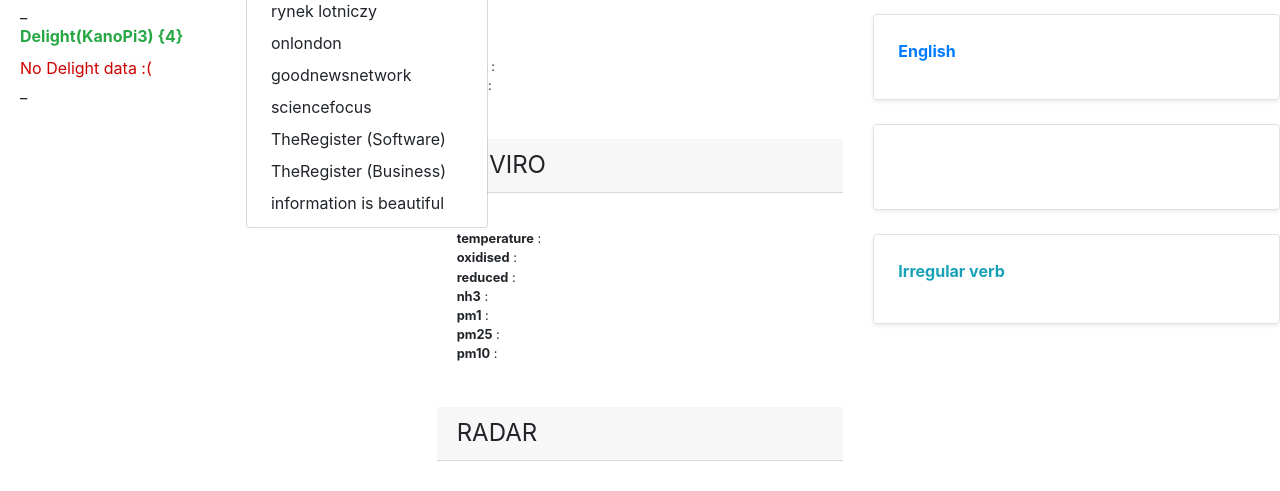
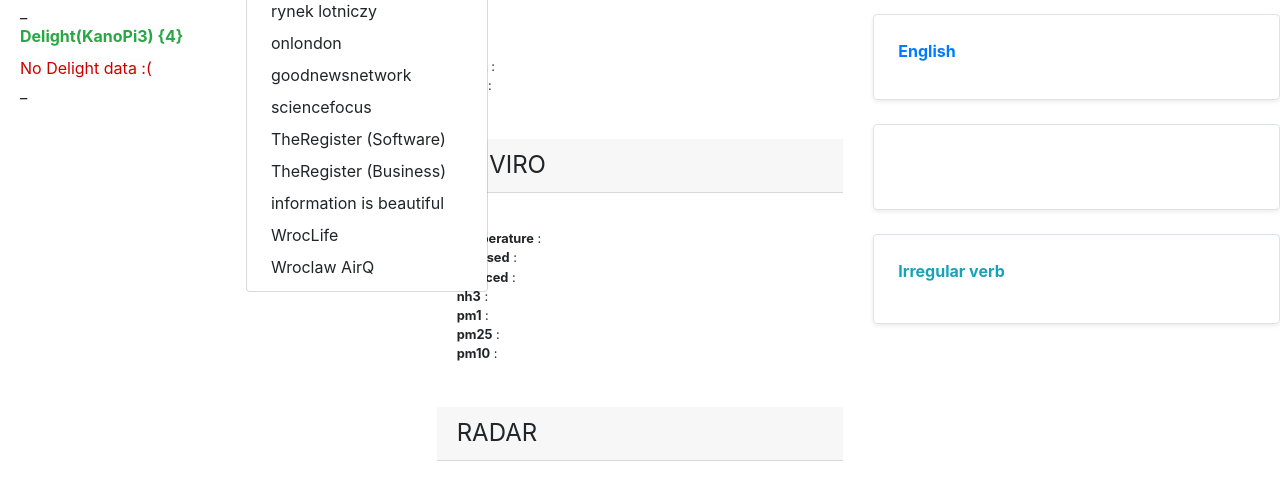
Before and after one commit to pastorcmentarny/denva, a Flask app: template src/templates/hq.html in a window 1280 px wide, after a click on "Weekly". Shown: the part 768-1259 px from the top of the page. Run offline with Flask 2, Linux system fonts and the light colour scheme; the template is opened without the code that fills it, so the values that code supplies are empty; parts of the project's set-up code (start-up, migrations or seed data) failed here and were passed over.

Commit message:
add 2 links to HQ

```diff
--- a/src/templates/hq.html
+++ b/src/templates/hq.html
@@ -88,6 +88,8 @@
                     <a href="https://www.theregister.co.uk/software/" class="dropdown-item">TheRegister (Software)</a>
                     <a href="https://www.theregister.co.uk/business/" class="dropdown-item">TheRegister (Business)</a>
                     <a href="https://informationisbeautiful.net/beautifulnews/" class="dropdown-item">information is beautiful</a>
+                    <a href="https://wroclife.pl/" class="dropdown-item">WrocLife</a>
+                    <a href="https://airquality.uni.wroc.pl/map/@51.1606001,17.0812005,11.54829z#" class="dropdown-item">Wroclaw AirQ</a>
                 </div>
             </li>
             <li class="nav-item dropdown">
```
